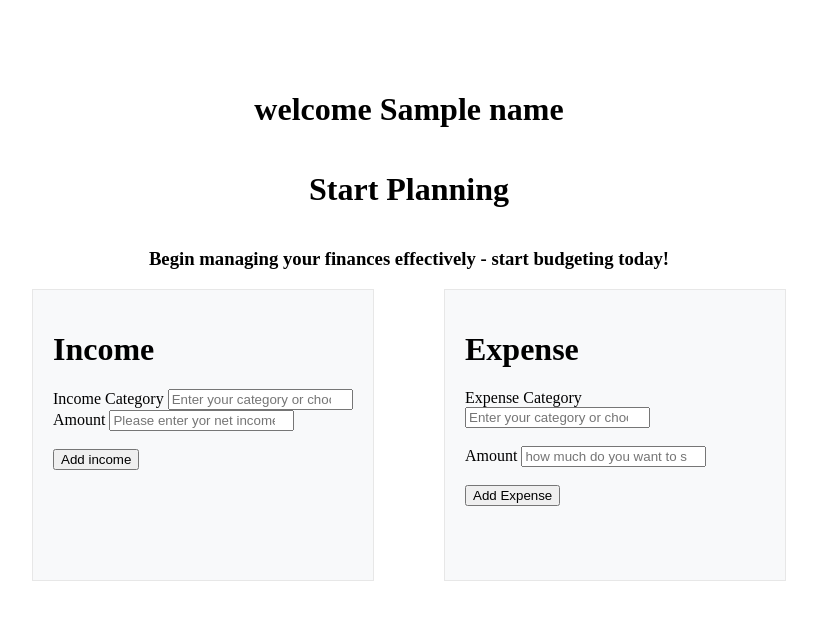
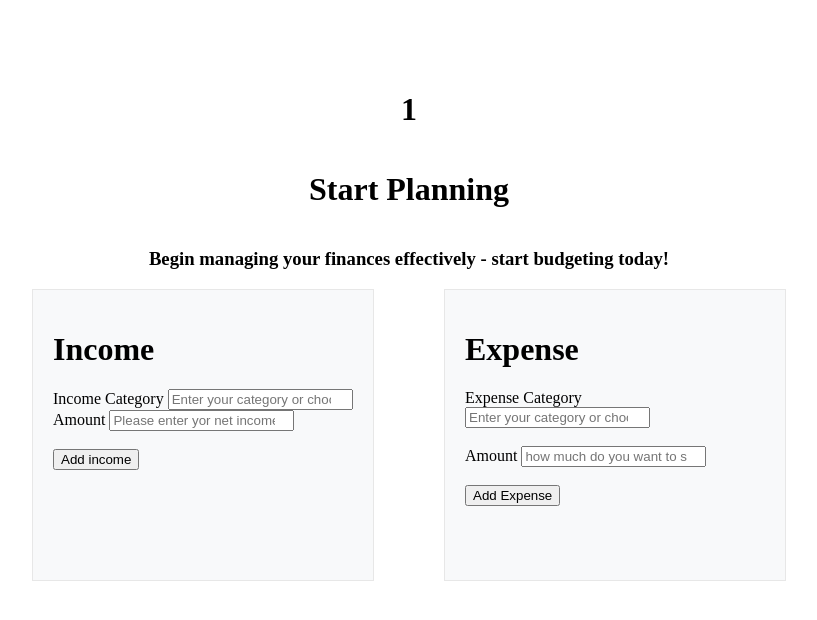
Before and after one commit to Rozi19/alx_capstone_project, a Flask app: template templates/startplaning.html in a window 1280 px wide. Shown: the top 620 px of the page, without its empty margins (231-1048 px from the left). Run offline with Flask 3, Linux system fonts and the light colour scheme; the template is opened without the code that fills it: most values are stand-ins (such as "Sample title", 1, 10 or a date in 2020); data that the repository does not hold is empty.

Commit message:
get id instaed of name

```diff
--- a/templates/startplaning.html
+++ b/templates/startplaning.html
@@ -5,7 +5,7 @@
 {% endblock %}
 {% block content %}
     <link rel="stylesheet" href="{{url_for('static', filename='style.css')}}">
-    <h1> welcome {{ name }}</h1>
+    <h1 id="welcomeid"> {{ id }} </h1>
     <h1> Start Planning </h1>
     <h3>Begin managing your finances effectively - start budgeting today!</h3>
 
@@ -45,5 +45,10 @@
             </form>
         </div>
     </div>
+    <div id="expensesContainer">
+
+    </div>
+    <script src="{{url_for('static', filename='startplaning.js')}}"></script>
+
 
 {% endblock %}
```
